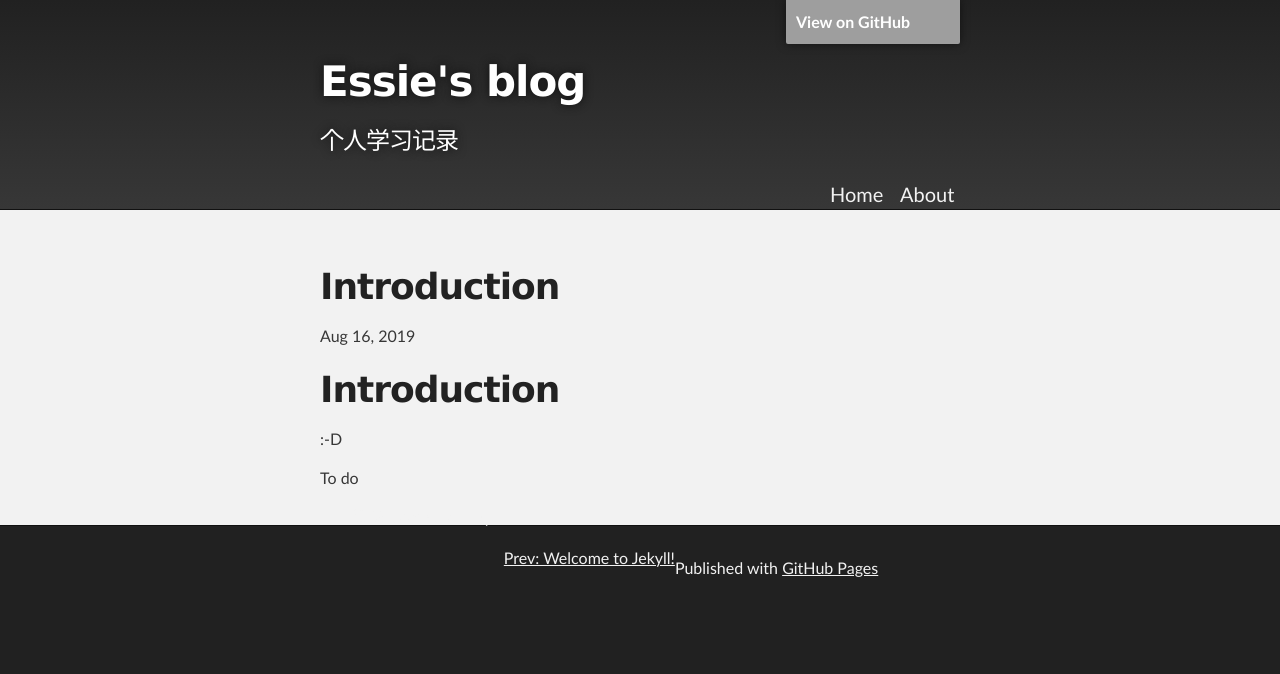
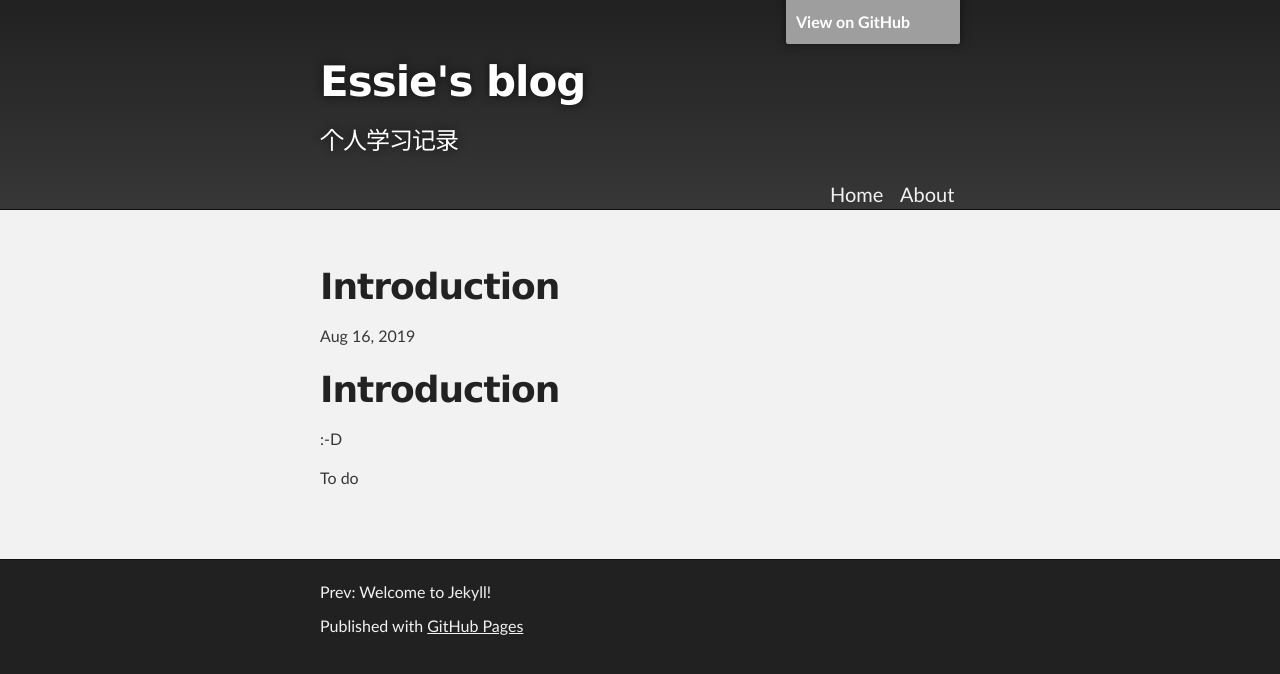
Before and after one commit to EssieYiu/EssieYiu.github.io, a Jekyll site: the page built from _posts/2019-08-16-introduction.md, in a window 1280 px wide. Shown: the top 674 px of the page. Built offline with Jekyll 4.4.1, drawn with Linux system fonts in a browser that asks for light colours; grey boxes are pictures that could not be loaded.

Commit message:
Update style.scss
update style

```diff
--- a/assets/css/style.scss
+++ b/assets/css/style.scss
@@ -24,13 +24,19 @@
   font-size:16px;
   color: #f2f2f2;
   display: block;
-  float: left;
-  margin: 0px 0px 30px 0px;
+  margin: 0px 0px 10px 0px;
+  text-decoration:none;
 }
 #next_post{
   font-size:16px;
   color: #f2f2f2;
   display: block;
-  float: right;
-  margin: 0px 0px 30px 0px;
+  margin: 0px 0px 10px 0px;
+  text-decoration: none;
 }
+#next_post:hover{
+  text-decoration: underline;
+}
+#previous_post:hover{
+  text-decoration: underline;
+}
```
